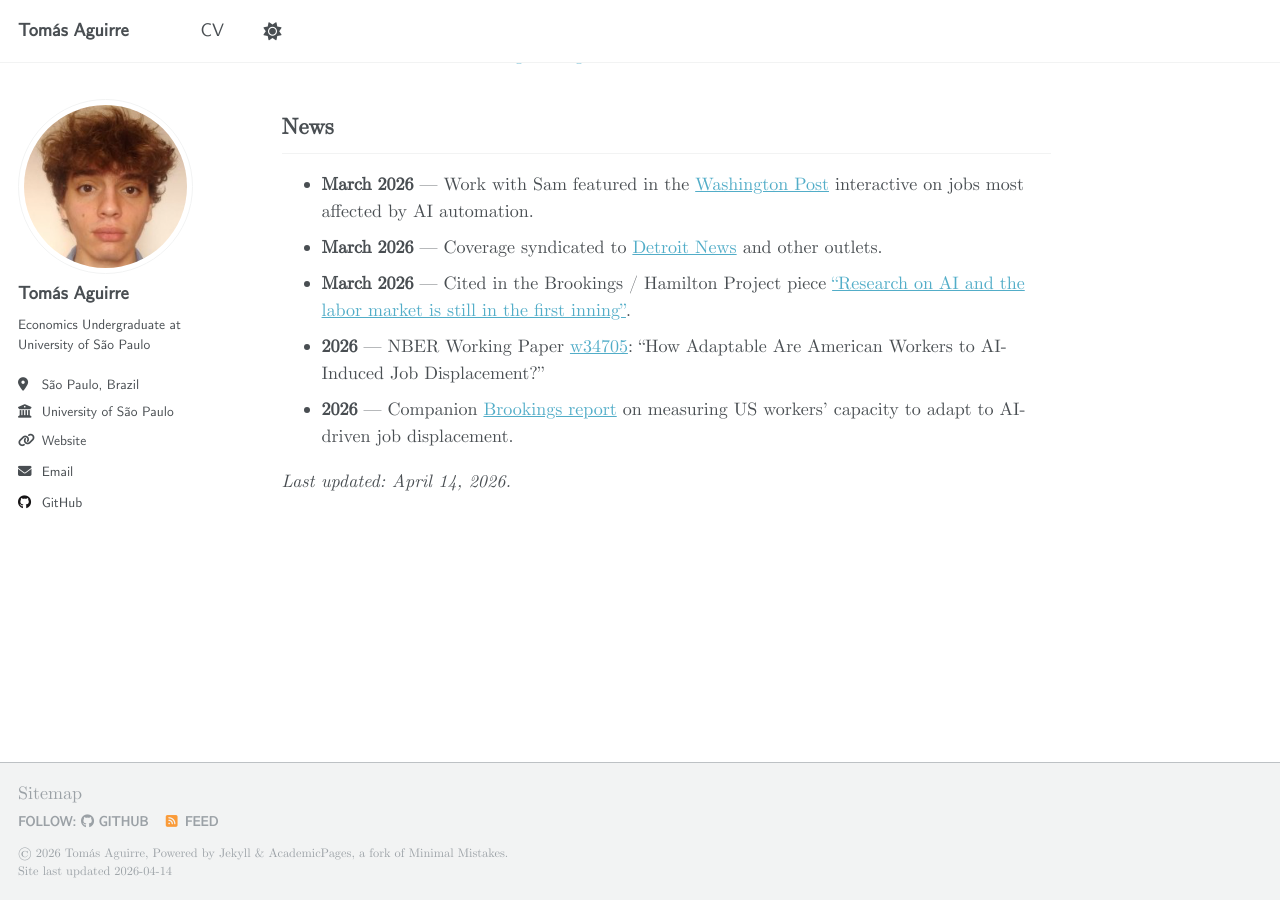
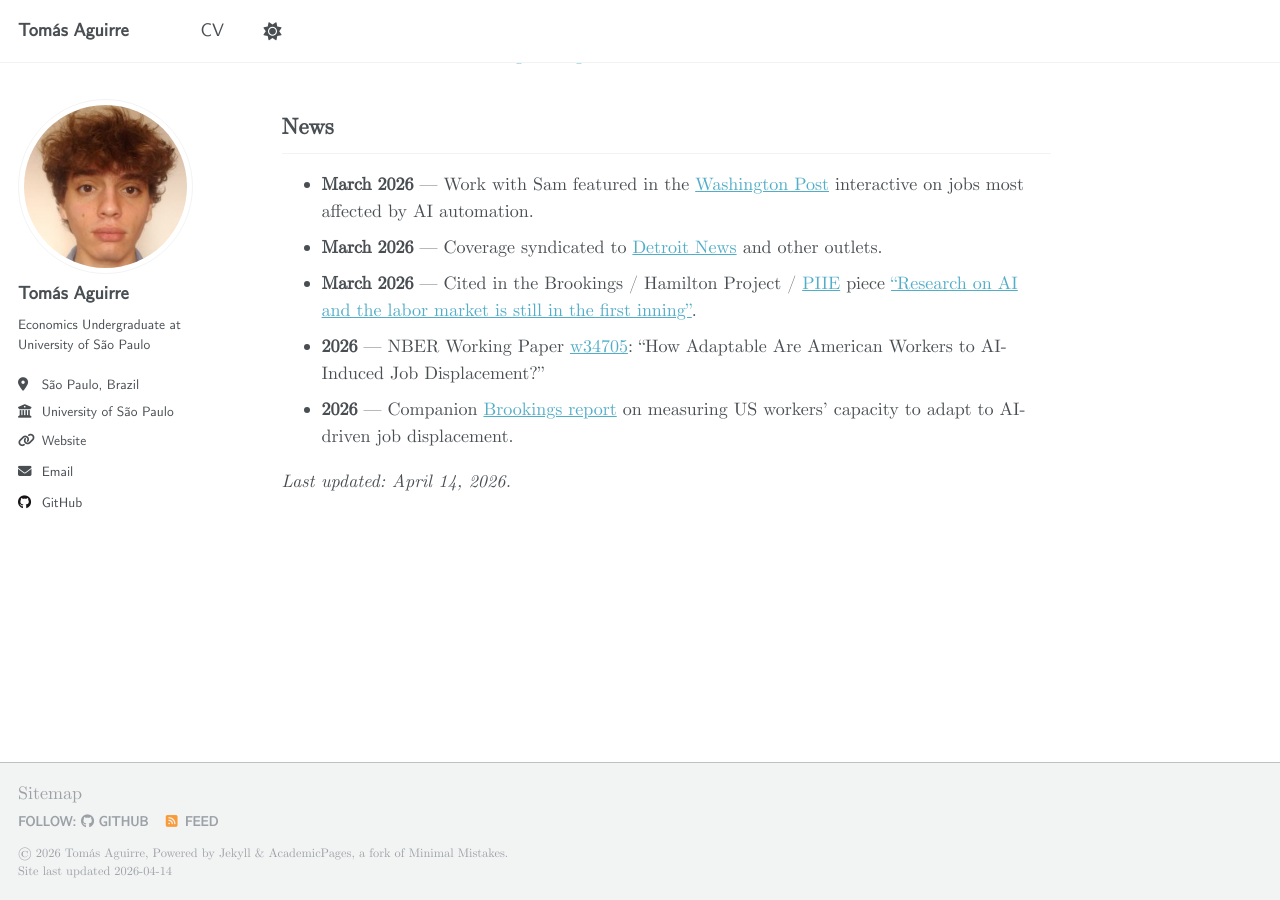
Before and after one commit to t6aguirre/t6aguirre.github.io, a Jekyll site: the page built from _pages/about.md, in a window 1280 px wide and 900 px high, scrolled down 934 px. Built offline with Jekyll 4.4.1, drawn with Linux system fonts in a browser that asks for light colours.

Commit message:
Add PIIE mention to News

```diff
--- a/_pages/about.md
+++ b/_pages/about.md
@@ -28,7 +28,7 @@ Feel free to contact me at [t6aguirre@gmail.com](mailto:t6aguirre@gmail.com).
 
 - **March 2026** — Work with Sam featured in the [Washington Post](https://www.washingtonpost.com/technology/interactive/2026/jobs-most-affected-ai-automation/) interactive on jobs most affected by AI automation.
 - **March 2026** — Coverage syndicated to [Detroit News](https://eu.detroitnews.com/story/business/2026/03/16/see-which-jobs-are-most-threatened-by-ai-and-who-may-be-able-to-adapt/89179302007/) and other outlets.
-- **March 2026** — Cited in the Brookings / Hamilton Project piece ["Research on AI and the labor market is still in the first inning"](https://www.brookings.edu/articles/research-on-ai-and-the-labor-market-is-still-in-the-first-inning/).
+- **March 2026** — Cited in the Brookings / Hamilton Project / [PIIE](https://www.piie.com/blogs/realtime-economics/2026/research-ai-and-labor-market-still-first-inning) piece ["Research on AI and the labor market is still in the first inning"](https://www.brookings.edu/articles/research-on-ai-and-the-labor-market-is-still-in-the-first-inning/).
 - **2026** — NBER Working Paper [w34705](https://www.nber.org/papers/w34705): "How Adaptable Are American Workers to AI-Induced Job Displacement?"
 - **2026** — Companion [Brookings report](https://www.brookings.edu/articles/measuring-us-workers-capacity-to-adapt-to-ai-driven-job-displacement/) on measuring US workers' capacity to adapt to AI-driven job displacement.
 
```
